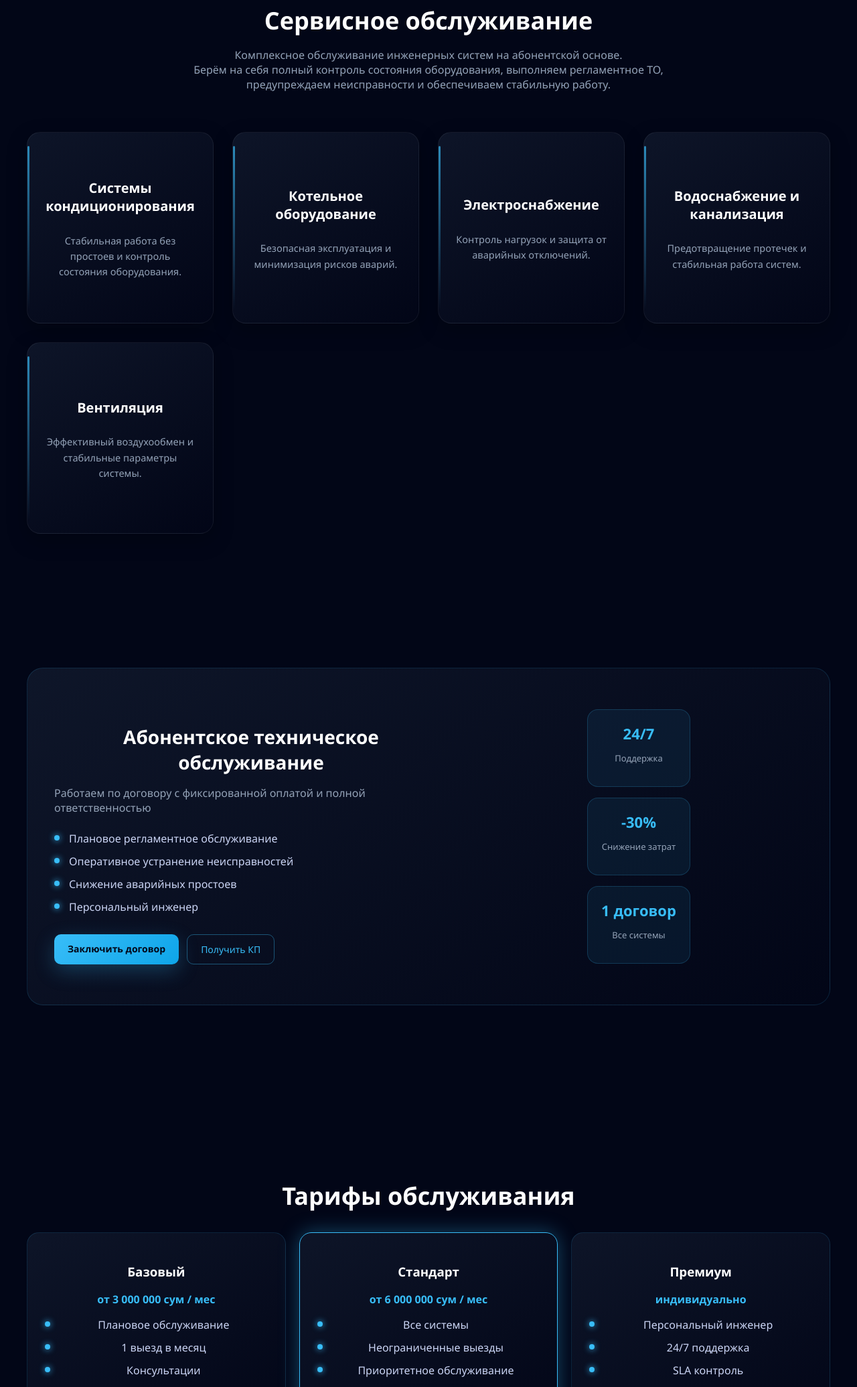
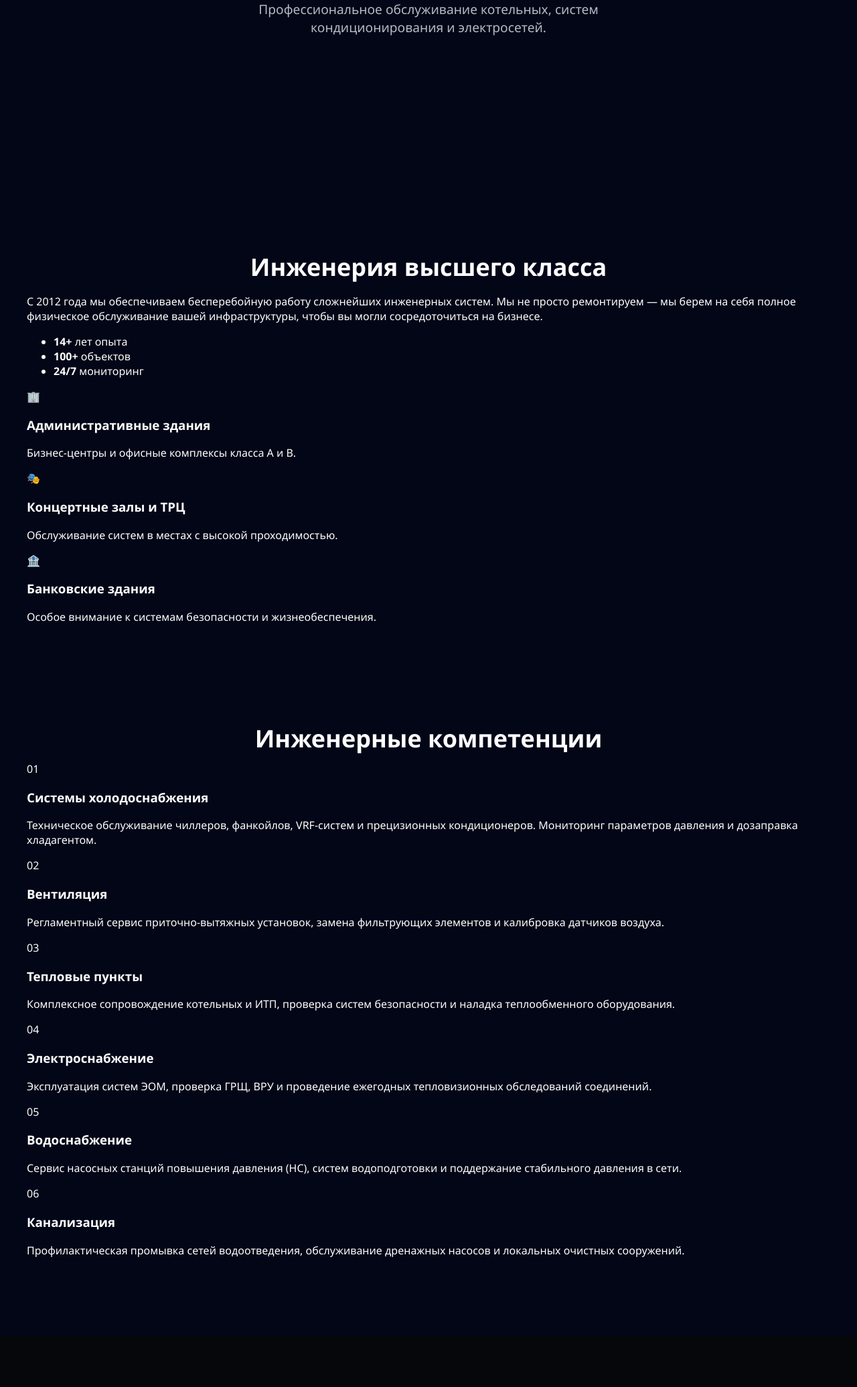
Before and after one commit to alexandroisg-jpg/asiatechnostroy, a website: page public/index.html in a window 1280 px wide. Shown: the part 729-2800 px from the top of the page at 67% size. Drawn offline with Linux system fonts and the light colour scheme.

Commit message:
Update index.html

```diff
--- a/public/index.html
+++ b/public/index.html
@@ -1,275 +1,192 @@
 <!DOCTYPE html>
-
 <html lang="ru">
 <head>
     <meta charset="UTF-8">
     <meta name="viewport" content="width=device-width, initial-scale=1.0">
-  <title>AsiaTechnoStroy</title>
-
-  <!-- ПОДКЛЮЧАЕМ CSS -->
-
+    <title>AsiaTechnoStroy | Engineering Excellence</title>
+    <link rel="preconnect" href="https://fonts.googleapis.com">
+    <link rel="preconnect" href="https://fonts.gstatic.com" crossorigin>
+    <link href="https://fonts.googleapis.com/css2?family=Inter:wght@400;600;700;900&family=Syncopate:wght@400;700&family=Manrope:wght@200;300;400&family=Oswald:wght@200;400&display=swap" rel="stylesheet">
     <link rel="stylesheet" href="style.css">
 </head>
-
 <body>
 
 <header class="header">
-  <div class="nav">
-    <div class="logo">AsiaTechnoStroy</div>
+    <div class="header__nav-full">
+        <a href="/" class="logo-block">
+            <div class="logo-main">AsiaTechnoStroy</div>
+            <div class="logo-badge">
+                <span class="badge-text-primary">engineering</span>
+                <div class="logo-separator"></div>
+                <span class="badge-text-secondary">group</span>
+            </div>
+        </a>
 
-<div class="nav-right">
-  <a href="tel:+998907888805" class="phone">+998 90 788 88 05</a>
-  <a href="#contact" class="btn btn-secondary">Оставить заявку</a>
-</div>
-
-
-  </div>
-
-  <div class="hero">
-    <h1>Сервисное обслуживание инженерных систем</h1>
-
-
-<p class="subtitle">
-  Кондиционирование • Котельное оборудование • Электроснабжение • Водоснабжение и канализация
-</p>
-
-<div class="hero-buttons">
-  <a href="#calc" class="btn btn-primary">Рассчитать стоимость</a>
-  <a href="#contact" class="btn btn-secondary">Аудит объекта</a>
-</div>
-
-
+        <nav class="nav">
+            <ul class="nav__list">
+                <li><a href="#about" class="nav__link">О нас</a></li>
+                <li><a href="#calculators" class="nav__link">Калькулятор</a></li>
+                <li><a href="#contact" class="nav__link">Контакты</a></li>
+            </ul>
+        </nav>
     </div>
 </header>
 
-<!-- ОБСЛУЖИВАНИЕ -->
+<main>
+    <section class="hero">
+        <div class="hero-poster" style="background-image: url('assets/img/video_poster.jpg');"></div>
 
-<section class="section">
-  <div class="container">
-    <h2>Сервисное обслуживание</h2>
+        <video id="heroVideo" autoplay loop muted playsinline class="back-video">
+            <source src="assets/video/bg_video.webm" type="video/webm">
+            <source src="assets/video/bg_video.mp4" type="video/mp4">
+        </video>
 
-
-<p class="section-subtitle">
-  Комплексное обслуживание инженерных систем на абонентской основе.<br>
-  Берём на себя полный контроль состояния оборудования, выполняем регламентное ТО,<br>
-  предупреждаем неисправности и обеспечиваем стабильную работу.
-</p>
-
-<div class="grid">
-
-  <div class="card">
-    <h3>Системы кондиционирования</h3>
-    <p>Стабильная работа без простоев и контроль состояния оборудования.</p>
+        <div class="hero-section">
+            <div class="badge">
+                <span>EST. 2012</span>
+                <div class="badge-separator"></div>
+                <span>Tashkent</span>
             </div>
 
-  <div class="card">
-    <h3>Котельное оборудование</h3>
-    <p>Безопасная эксплуатация и минимизация рисков аварий.</p>
+            <h1>
+                <span>Безупречная инженерия</span><br>
+                вашего бизнеса
+            </h1>
+
+            <p style="color: #E2E8F0; max-width: 700px; margin: 0 auto; font-size: 1.2rem; opacity: 0.8;">
+                Профессиональное обслуживание котельных, систем кондиционирования и электросетей.
+            </p>
         </div>
+    </section> <section id="services" class="section">
+        </section>
 
-  <div class="card">
+        <section id="about" class="about">
+    <div class="container">
+        <div class="about-grid">
+            <div class="about-text">
+                <h2 class="section-title">Инженерия <span>высшего класса</span></h2>
+                <p class="about-description">
+                    С 2012 года мы обеспечиваем бесперебойную работу сложнейших инженерных систем.
+                    Мы не просто ремонтируем — мы берем на себя полное физическое обслуживание
+                    вашей инфраструктуры, чтобы вы могли сосредоточиться на бизнесе.
+                </p>
+                <ul class="about-stats">
+                    <li><strong>14+</strong> лет опыта</li>
+                    <li><strong>100+</strong> объектов</li>
+                    <li><strong>24/7</strong> мониторинг</li>
+                </ul>
+            </div>
+            <div class="about-features">
+                <div class="feature-card">
+                    <div class="feature-icon">🏢</div>
+                    <h3>Административные здания</h3>
+                    <p>Бизнес-центры и офисные комплексы класса А и B.</p>
+                </div>
+                <div class="feature-card">
+                    <div class="feature-icon">🎭</div>
+                    <h3>Концертные залы и ТРЦ</h3>
+                    <p>Обслуживание систем в местах с высокой проходимостью.</p>
+                </div>
+                <div class="feature-card">
+                    <div class="feature-icon">🏦</div>
+                    <h3>Банковские здания</h3>
+                    <p>Особое внимание к системам безопасности и жизнеобеспечения.</p>
+                </div>
+            </div>
+        </div>
+    </div>
+</section>
+</main>
+
+    <section id="services" class="section">
+    <div class="container">
+        <h2 class="section-title reveal">Инженерные компетенции</h2>
+        <div class="bento-grid">
+            <div class="bento-item bento-item--large reveal">
+                <div class="card-num">01</div>
+                <h3>Системы холодоснабжения</h3>
+                <p>Техническое обслуживание чиллеров, фанкойлов, VRF-систем и прецизионных кондиционеров. Мониторинг параметров давления и дозаправка хладагентом.</p>
+            </div>
+            <div class="bento-item reveal">
+                <div class="card-num">02</div>
+                <h3>Вентиляция</h3>
+                <p>Регламентный сервис приточно-вытяжных установок, замена фильтрующих элементов и калибровка датчиков воздуха.</p>
+            </div>
+            <div class="bento-item reveal">
+                <div class="card-num">03</div>
+                <h3>Тепловые пункты</h3>
+                <p>Комплексное сопровождение котельных и ИТП, проверка систем безопасности и наладка теплообменного оборудования.</p>
+            </div>
+            <div class="bento-item reveal">
+                <div class="card-num">04</div>
                 <h3>Электроснабжение</h3>
-    <p>Контроль нагрузок и защита от аварийных отключений.</p>
+                <p>Эксплуатация систем ЭОМ, проверка ГРЩ, ВРУ и проведение ежегодных тепловизионных обследований соединений.</p>
             </div>
-
-  <div class="card">
-    <h3>Водоснабжение и канализация</h3>
-    <p>Предотвращение протечек и стабильная работа систем.</p>
+            <div class="bento-item reveal">
+                <div class="card-num">05</div>
+                <h3>Водоснабжение</h3>
+                <p>Сервис насосных станций повышения давления (НС), систем водоподготовки и поддержание стабильного давления в сети.</p>
             </div>
-
-  <div class="card">
-    <h3>Вентиляция</h3>
-    <p>Эффективный воздухообмен и стабильные параметры системы.</p>
+            <div class="bento-item reveal">
+                <div class="card-num">06</div>
+                <h3>Канализация</h3>
+                <p>Профилактическая промывка сетей водоотведения, обслуживание дренажных насосов и локальных очистных сооружений.</p>
             </div>
-
         </div>
-
-
     </div>
 </section>
 
-<!-- АБОНЕНТКА -->
+    <section id="calculators" class="section" style="background: #05070a;">
+    <div class="container">
+        <div class="calc-wrapper">
 
-<section class="section">
-  <div class="container">
-
-
-<div class="service-block">
-
-  <div class="service-content">
-    <h2>Абонентское техническое обслуживание</h2>
-
-    <p class="subtitle">
-      Работаем по договору с фиксированной оплатой и полной ответственностью
-    </p>
-
-    <ul class="features">
-      <li>Плановое регламентное обслуживание</li>
-      <li>Оперативное устранение неисправностей</li>
-      <li>Снижение аварийных простоев</li>
-      <li>Персональный инженер</li>
-    </ul>
-
-    <div class="actions">
-      <a href="#contact" class="btn btn-primary">Заключить договор</a>
-      <a href="#contact" class="btn btn-secondary">Получить КП</a>
+            <div class="audit-card reveal">
+                <div class="audit-info">
+                    <h2>Абонентский сервис</h2>
+                    <p style="color: var(--text-muted); margin-bottom: 20px;">Расчет ежемесячного технического сопровождения.</p>
+                    <input type="number" id="area-service" placeholder="Площадь объекта (м²)" class="input-premium">
+                    <div class="check-list">
+                        <label class="c-check"><input type="checkbox" class="service-sys" data-price="150000"><span>Системы ОВиК</span></label>
+                        <label class="c-check"><input type="checkbox" class="service-sys" data-price="120000"><span>Электроснабжение</span></label>
+                        <label class="c-check"><input type="checkbox" class="service-sys" data-price="100000"><span>Водопровод и канализация</span></label>
+                    </div>
+                </div>
+                <div class="audit-total">
+                    <span class="calc-label">В месяц:</span>
+                    <div id="total-service" class="res-price">0 сум</div>
+                    <button class="btn-premium" style="background: var(--primary); border: none; width: 100%;">Запросить договор</button>
                 </div>
             </div>
 
-  <div class="service-visual">
-    <div class="visual-card">
-      <div class="stat">
-        <span>24/7</span>
-        <p>Поддержка</p>
+            <div class="audit-card reveal" style="margin-top: 40px; border-color: rgba(255,255,255,0.05);">
+                <div class="audit-info">
+                    <h2>Экспресс-аудит</h2>
+                    <p style="color: var(--text-muted); margin-bottom: 20px;">Поверхностная оценка систем перед постановкой на баланс.</p>
+                    <div class="check-list">
+                        <label class="c-check"><input type="checkbox" class="audit-sys" data-price="200000"><span>Визуальный осмотр ОВиК</span></label>
+                        <label class="c-check"><input type="checkbox" class="audit-sys" data-price="150000"><span>Тепловизионная съемка щитовых</span></label>
+                        <label class="c-check"><input type="checkbox" class="audit-sys" data-price="100000"><span>Проверка сетей ВК</span></label>
                     </div>
-      <div class="stat">
-        <span>-30%</span>
-        <p>Снижение затрат</p>
                 </div>
-      <div class="stat">
-        <span>1 договор</span>
-        <p>Все системы</p>
-      </div>
+                <div class="audit-total">
+                    <span class="calc-label">Разовая оценка:</span>
+                    <div id="total-audit" class="res-price">0 сум</div>
+                    <button class="btn-premium" style="border-color: var(--text-muted); width: 100%;">Вызвать инженера</button>
                 </div>
             </div>
 
         </div>
-
-
     </div>
 </section>
+</main>
 
-<!-- ТАРИФЫ -->
-
-<section class="section">
+<footer class="footer">
     <div class="container">
-
-
-<div class="pricing">
-  <h2>Тарифы обслуживания</h2>
-
-  <div class="pricing-grid">
-
-    <div class="price-card">
-      <h3>Базовый</h3>
-      <p class="price">от 3 000 000 сум / мес</p>
-
-      <ul class="features">
-        <li>Плановое обслуживание</li>
-        <li>1 выезд в месяц</li>
-        <li>Консультации</li>
-      </ul>
-
-      <a href="#contact" class="btn btn-secondary">Выбрать</a>
+        <p>© 2021 — 2026 AsiaTechnoStroy Engineering Group</p>
+        <p style="font-size: 0.8rem; opacity: 0.5; margin-top: 10px;">Ташкент, 2й проезд Заки Валиди, дом 9</p>
     </div>
-
-    <div class="price-card featured">
-      <h3>Стандарт</h3>
-      <p class="price">от 6 000 000 сум / мес</p>
-
-      <ul class="features">
-        <li>Все системы</li>
-        <li>Неограниченные выезды</li>
-        <li>Приоритетное обслуживание</li>
-      </ul>
-
-      <a href="#contact" class="btn btn-primary">Рекомендуем</a>
-    </div>
-
-    <div class="price-card">
-      <h3>Премиум</h3>
-      <p class="price">индивидуально</p>
-
-      <ul class="features">
-        <li>Персональный инженер</li>
-        <li>24/7 поддержка</li>
-        <li>SLA контроль</li>
-      </ul>
-
-      <a href="#contact" class="btn btn-secondary">Запросить</a>
-    </div>
-
-  </div>
-</div>
-
-
-  </div>
-</section>
-
-<!-- КАЛЬКУЛЯТОР -->
-
-<section class="section" id="calc">
-  <div class="container">
-
-
-<h2>Рассчитать стоимость</h2>
-
-<div class="service-block">
-  <div class="service-content">
-
-    <p class="subtitle">
-      Введите площадь объекта и получите ориентировочную стоимость обслуживания
-    </p>
-
-    <input type="number" id="area" placeholder="Площадь (м²)" style="padding:12px;border-radius:8px;border:none;width:100%;margin-bottom:10px;">
-    <button onclick="calcPrice()" class="btn btn-primary">Рассчитать</button>
-
-    <p id="result" style="margin-top:15px;color:#38bdf8;"></p>
-
-  </div>
-</div>
-
-
-  </div>
-</section>
-
-<!-- ПОЧЕМУ МЫ -->
-
-<section class="section">
-  <div class="container">
-
-
-<h2>Почему выбирают нас</h2>
-
-<div class="grid">
-
-  <div class="card">
-    <h3>24/7 реагирование</h3>
-    <p>Быстрый выезд и устранение аварий.</p>
-  </div>
-
-  <div class="card">
-    <h3>Опыт</h3>
-    <p>Работаем с коммерческими и жилыми объектами.</p>
-  </div>
-
-  <div class="card">
-    <h3>Снижение затрат</h3>
-    <p>Профилактика дешевле ремонта.</p>
-  </div>
-
-  <div class="card">
-    <h3>Комплексный подход</h3>
-    <p>Все системы в одном договоре.</p>
-  </div>
-
-</div>
-
-  </div>
-</section>
-
-<footer>
-  © 2021 AsiaTechnoStroy
 </footer>
 
-<script>
-function calcPrice() {
-  let area = document.getElementById('area').value;
-  let price = area * 15000;
-  document.getElementById('result').innerText =
-    "Ориентировочно: " + price.toLocaleString() + " сум / мес";
-}
-</script>
-
+<script src="script.js"></script>
 </body>
 </html>
```
Lines whose indentation alone changed are shown as unchanged.
